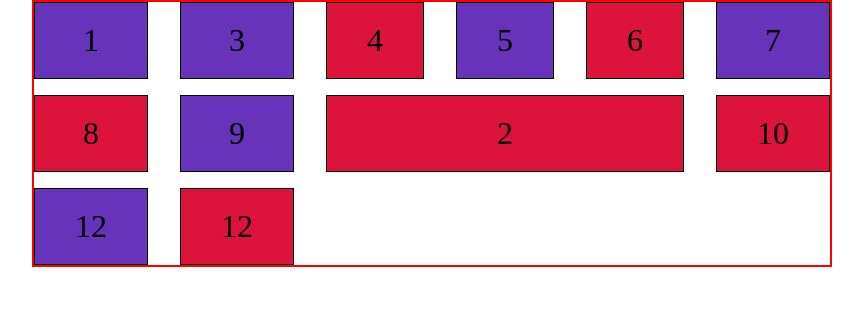
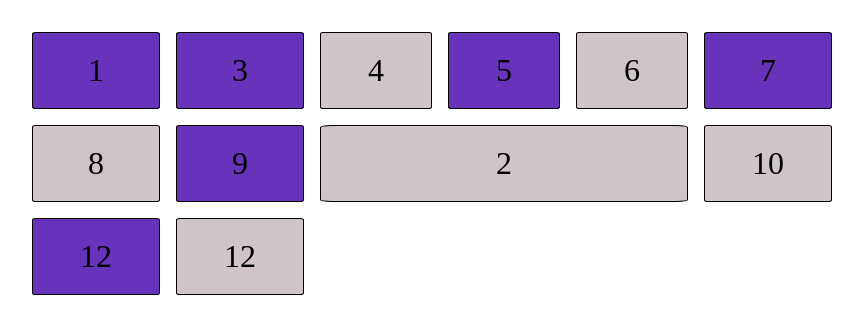
Before and after one commit to mankurtas/Grid-test, a plain HTML site: page index.html in a window 1280 px wide. Shown: the whole page, without its empty margins (208-1071 px from the left). Drawn offline with Linux system fonts and the light colour scheme; files whose address does not match are found by name.

Commit message:
css updated

```diff
--- a/styles.css
+++ b/styles.css
@@ -3,20 +3,22 @@
 }
 .grid-container {
   max-width: 800px;
-  margin: 0 auto;
-  border: solid 2px red;
+  margin: 2rem auto;
+
+  /* border: solid 2px red; */
   display: grid;
   grid-template-columns: repeat(6, auto);
   grid-template-rows: repeat(3, auto);
-  grid-gap: 1rem 2rem;
+  grid-gap: 1rem 1rem;
 }
 
 .cell {
   line-height: 75px;
-  background-color: crimson;
+  background-color: rgb(207, 197, 199);
   text-align: center;
   font-size: 2em;
   border: solid 1px black;
+  border-radius: 3%;
 }
 .el-2 {
   grid-column: 3 / 6;
```
